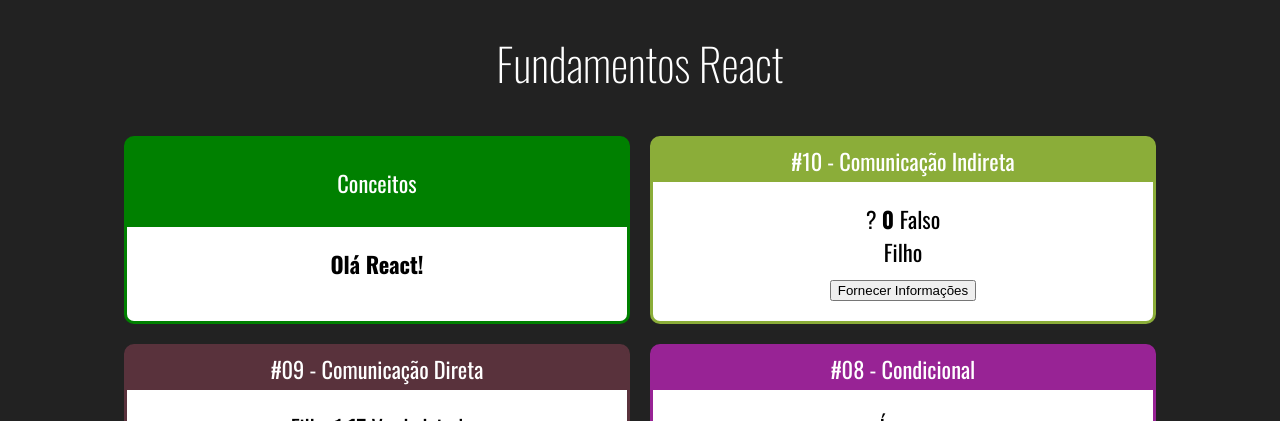
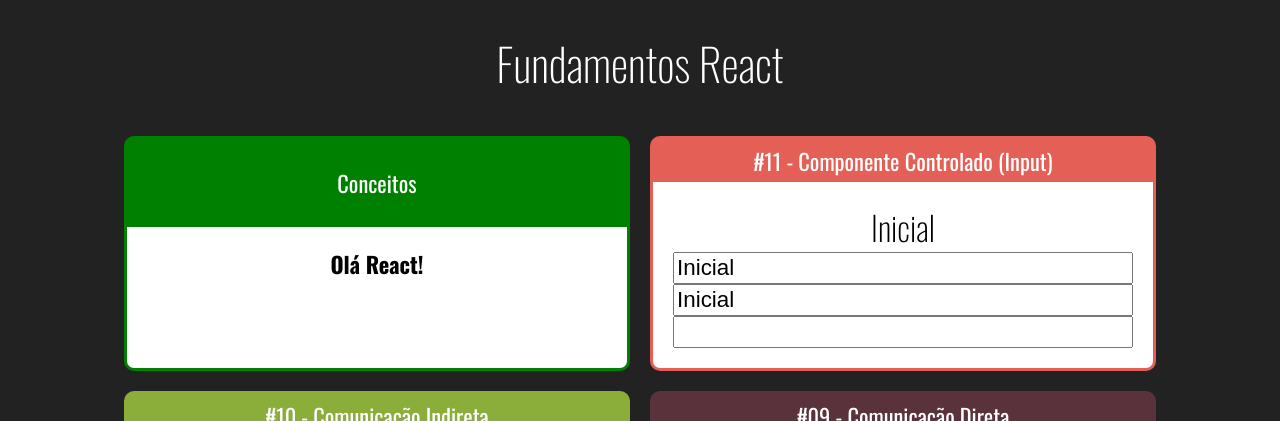
Before and after one commit to kleitonalbuquerque/react-cod3r, a React (Create React App) app: page / in a window 1280 px wide. Shown: the top 421 px of the page. Built offline with nearby package versions, Linux system fonts and the light colour scheme.

Commit message:
Componente Controlado

```diff
--- a/src/App.jsx
+++ b/src/App.jsx
@@ -2,6 +2,7 @@
 
 import Card from "./components/layout/Card";
 
+import Input from "./components/formulario/Input";
 import IndiretaPai from "./components/comunicacao/IndiretaPai";
 import DiretaPai from "./components/comunicacao/DiretaPai";
 import UsuarioInfo from "./components/condicional/UsuarioInfo";
@@ -23,6 +24,10 @@
     <div className="Cards">
       <Card titulo={tag}>
         <strong>Olá React!</strong>
+      </Card>
+
+      <Card titulo="#11 - Componente Controlado (Input)" color="#E45F56">
+        <Input />
       </Card>
 
       <Card titulo="#10 - Comunicação Indireta" color="#8BAD39">
--- /dev/null
+++ b/src/components/formulario/Input.css
@@ -0,0 +1,3 @@
+.Input input {
+  font-size: 1.4rem;
+}
--- /dev/null
+++ b/src/components/formulario/Input.jsx
@@ -0,0 +1,21 @@
+import "./Input.css";
+import { useState } from "react";
+
+export default (props) => {
+  const [valor, setValor] = useState("Inicial");
+
+  function quandoMudar(e) {
+    setValor(e.target.value);
+  }
+
+  return (
+    <div className="Input">
+      <h2>{valor}</h2>
+      <div style={{ display: "flex", flexDirection: "column" }}>
+        <input value={valor} onChange={quandoMudar} />
+        <input value={valor} readOnly />
+        <input value={undefined} />
+      </div>
+    </div>
+  );
+};
```
